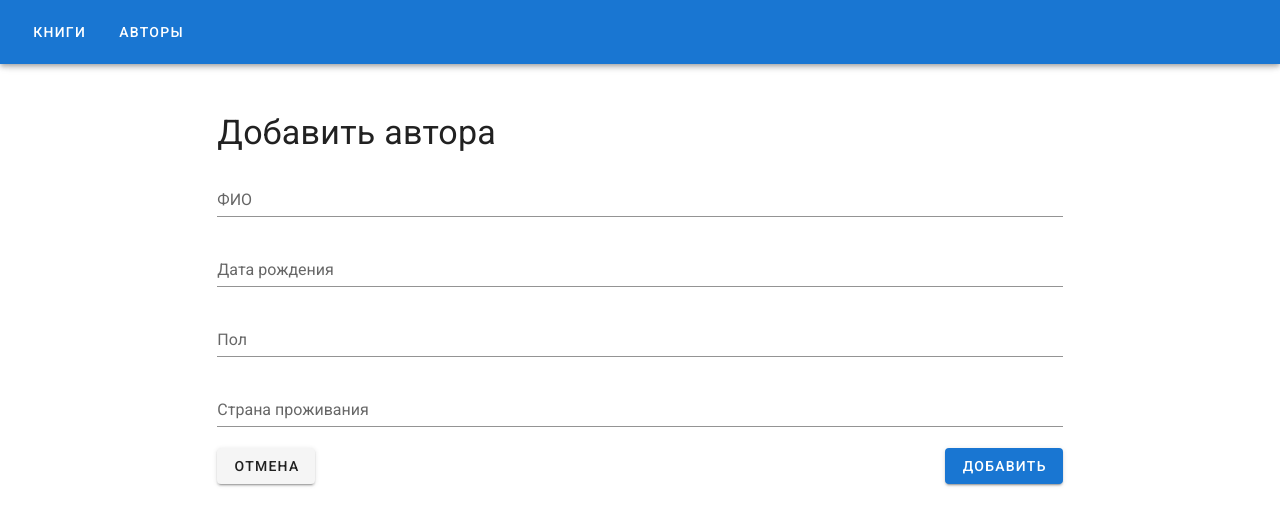
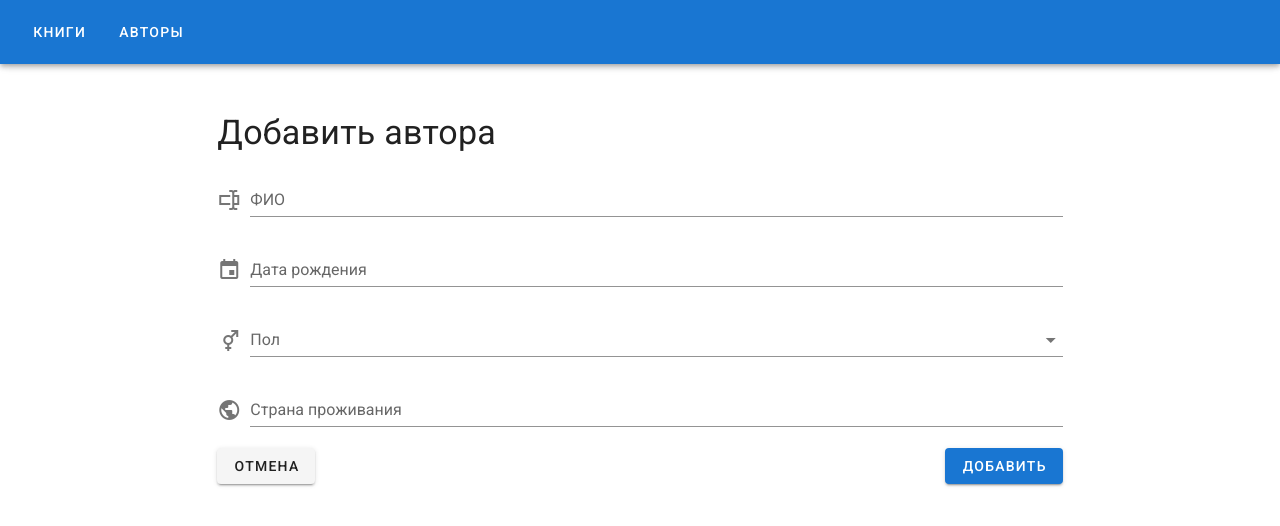
Before and after one commit to belov38/otus-vue, a Vue app in the folder vue-cli/: page /newauthors in a window 1280 px wide. Shown: the top 526 px of the page. Built offline with nearby package versions, Linux system fonts and the light colour scheme.

Commit message:
Work in progress

```diff
--- /dev/null
+++ b/vue-cli/src/components/AppBirthdayPicker.vue
@@ -0,0 +1,71 @@
+<template>
+  <v-menu
+    ref="menu"
+    v-model="menu"
+    :close-on-content-click="false"
+    :return-value.sync="date"
+    transition="scale-transition"
+    offset-y
+    min-width="auto"
+  >
+    <template v-slot:activator="{ on, attrs }">
+      <v-text-field
+        v-model="date"
+        label="Дата рождения"
+        prepend-icon="mdi-calendar"
+        readonly
+        v-bind="attrs"
+        v-on="on"
+      ></v-text-field>
+    </template>
+    <v-date-picker
+      v-model="date"
+      no-title
+      scrollable
+    >
+      <v-spacer></v-spacer>
+      <v-btn
+        text
+        color="primary"
+        @click="menu = false"
+      >
+        Отмена
+      </v-btn>
+      <v-btn
+        text
+        color="primary"
+        @click="onConfirm"
+      >
+        OK
+      </v-btn>
+    </v-date-picker>
+  </v-menu>
+</template>
+
+<script>
+export default {
+  props: {
+    value: {
+      type: String,
+      default: '',
+    },
+  },
+  data: () => ({
+    date: null,
+    menu: false,
+  }),
+  mounted() {
+    this.date = this.value;
+  },
+  methods: {
+    onConfirm() {
+      this.$refs.menu.save(this.date);
+      this.$emit('input', this.date);
+    },
+  },
+};
+</script>
+
+<style scoped>
+
+</style>
--- /dev/null
+++ b/vue-cli/src/components/AppGenderPicker.vue
@@ -0,0 +1,38 @@
+<template>
+  <v-select
+    :items="items"
+    label="Пол"
+    @change="onChange"
+    v-model="gender"
+    prepend-icon="mdi-gender-male-female"
+  ></v-select>
+</template>
+
+<script>
+export default {
+  props: {
+    value: {
+      type: String,
+      default: '',
+    },
+  },
+  data() {
+    return {
+      gender: '',
+      items: ['Мужской', 'Женский', 'не указан'],
+    };
+  },
+  mounted() {
+    this.gender = this.value;
+  },
+  methods: {
+    onChange() {
+      this.$emit('input', this.gender);
+    },
+  },
+};
+</script>
+
+<style scoped>
+
+</style>
--- a/vue-cli/src/pages/AuthorAddPage.vue
+++ b/vue-cli/src/pages/AuthorAddPage.vue
@@ -2,17 +2,13 @@
   <div>
     <h1 class="display-1 my-5">Добавить автора</h1>
     <v-text-field
+      prepend-icon="mdi-form-textbox"
       v-model="formData.name"
       label="ФИО"/>
+    <app-birthday-picker v-model="formData.dob"/>
+    <app-gender-picker v-model="formData.gender"/>
     <v-text-field
-      v-model="formData.dob"
-      label="Дата рождения"
-    />
-    <v-text-field
-      v-model="formData.gender"
-      label="Пол"
-    />
-    <v-text-field
+      prepend-icon="mdi-earth"
       v-model="formData.residence"
       label="Страна проживания"
     />
@@ -28,8 +24,14 @@
 
 <script>
 import { mapActions } from 'vuex';
+import AppBirthdayPicker from '@/components/AppBirthdayPicker.vue';
+import AppGenderPicker from '@/components/AppGenderPicker.vue';
 
 export default {
+  components: {
+    AppBirthdayPicker,
+    AppGenderPicker,
+  },
   data() {
     return {
       formData: {
```
